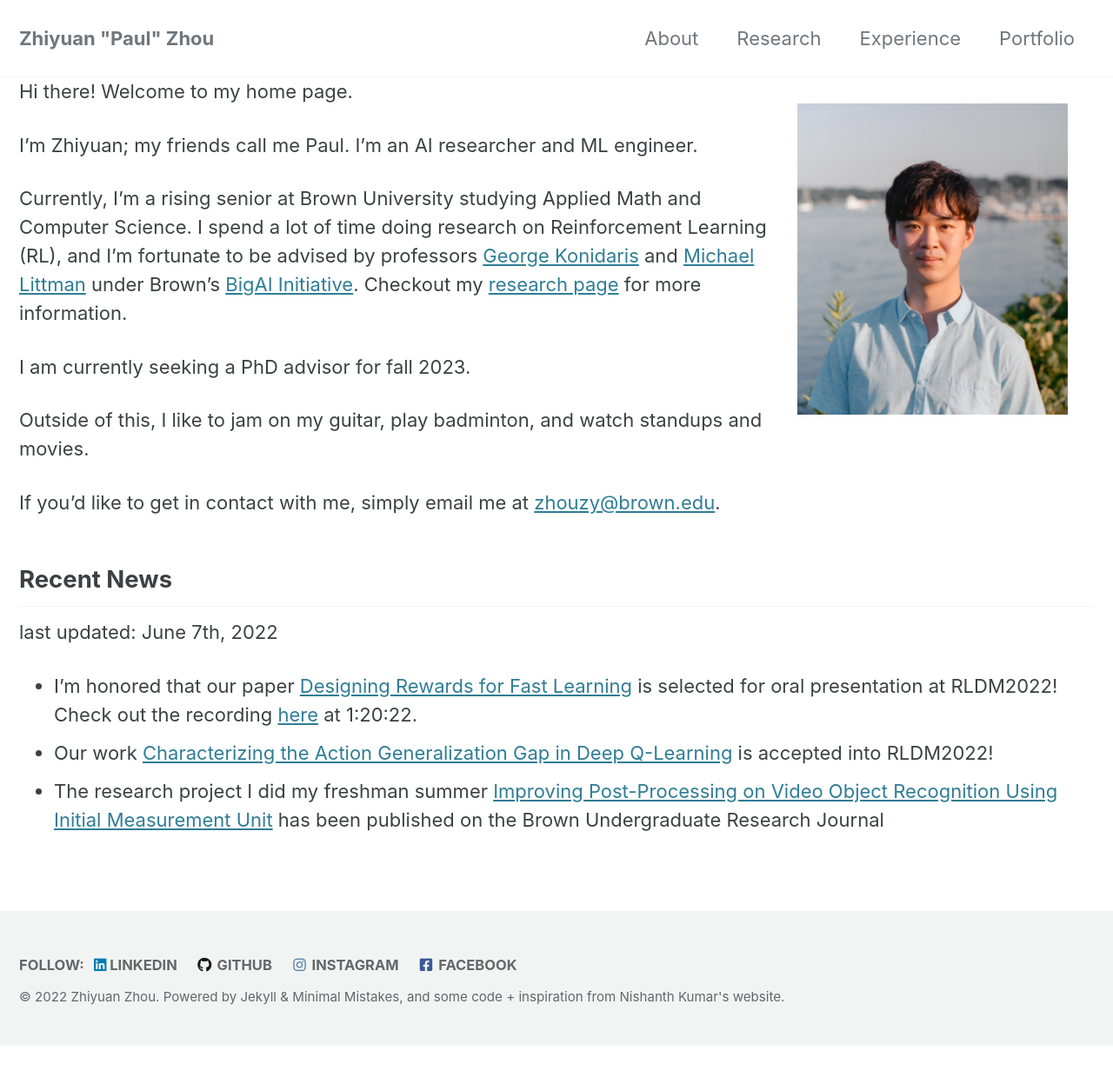
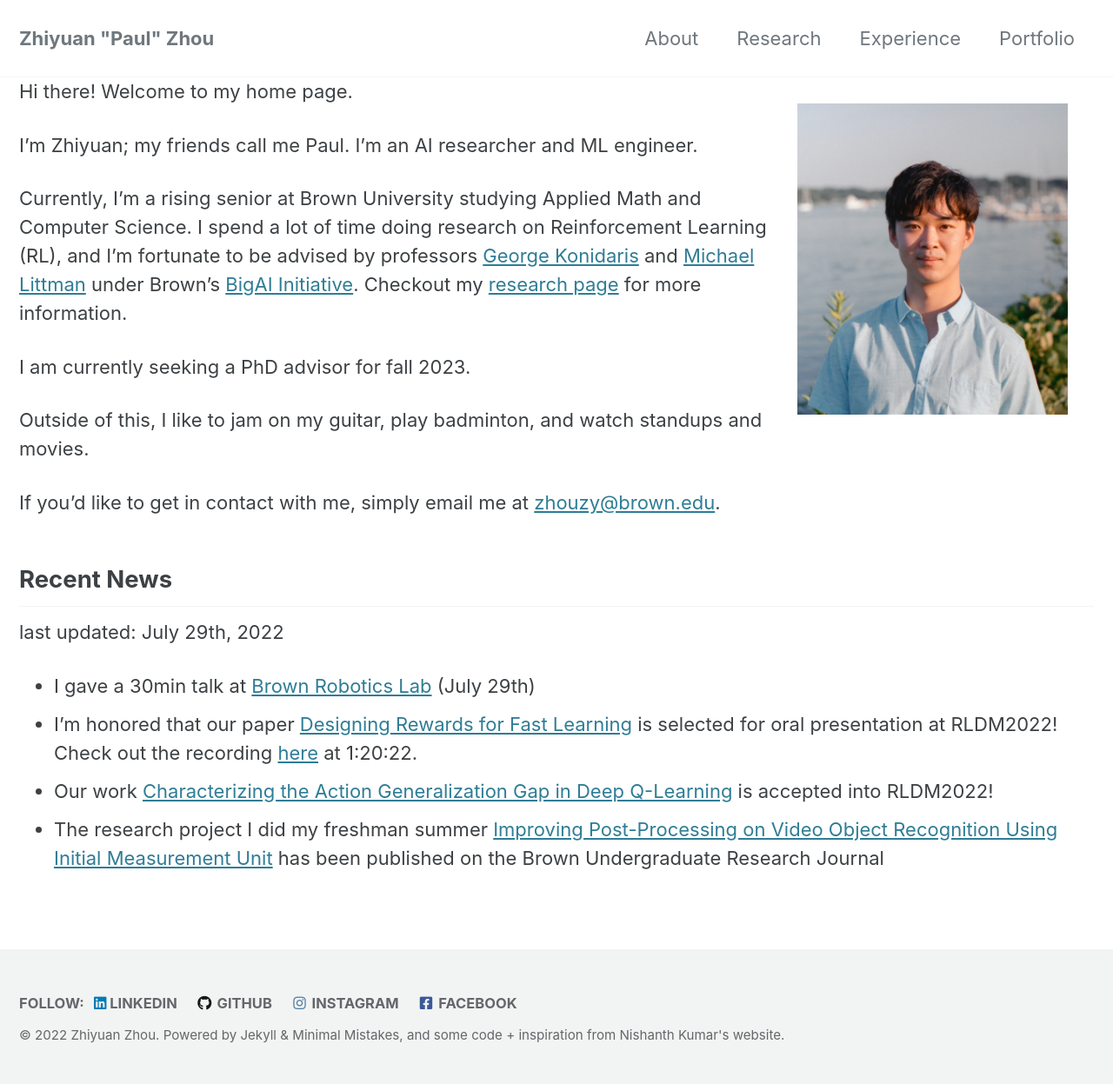
Before and after one commit to zhouzypaul/zhouzypaul.github.io, a Jekyll site: the page built from index.md, in a window 1280 px wide. Shown: the whole page at 87% size. Built offline with Jekyll 4.4.1, drawn with Linux system fonts in a browser that asks for light colours; cached includes are drawn as plain includes; before the commit the page ends 1203 px from its top, so only the background shows below that.

Commit message:
update news

```diff
--- a/index.md
+++ b/index.md
@@ -20,7 +20,8 @@ Outside of this, I like to jam on my guitar, play badminton, and watch standups
 If you'd like to get in contact with me, simply email me at [zhouzy@brown.edu](mailto:zhouzy@brown.edu).
 
 ## Recent News
-last updated: June 7th, 2022
+last updated: July 29th, 2022
+- I gave a 30min talk at [Brown Robotics Lab](http://robotics.cs.brown.edu) (July 29th)
 - I'm honored that our paper [Designing Rewards for Fast Learning](https://arxiv.org/abs/2205.15400?context=cs.AI) is selected for oral presentation at RLDM2022! Check out the recording [here](https://brown.hosted.panopto.com/Panopto/Pages/Viewer.aspx?id=7adfa2ab-3dde-46ab-b69e-aea800efe5ef) at 1:20:22.
 - Our work [Characterizing the Action Generalization Gap in Deep Q-Learning](https://arxiv.org/abs/2205.05588) is accepted into RLDM2022!
 - The research project I did my freshman summer [Improving Post-Processing on Video Object Recognition Using Initial Measurement Unit](https://brownresearchclub.weebly.com/spring-2022.html) has been published on the Brown Undergraduate Research Journal
```
